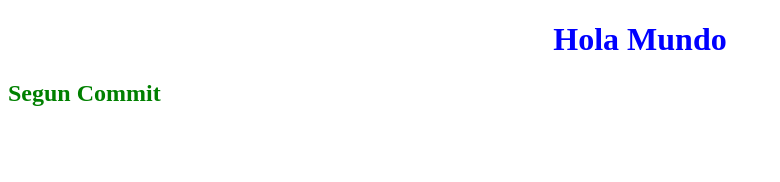
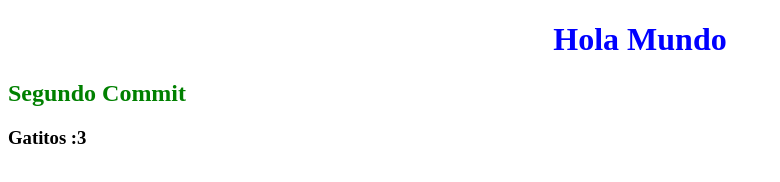
Before and after one commit to HGMedina/Mi-Primer-Repositorio, a plain HTML site: page index.html in a window 1280 px wide. Shown: the whole page, without its empty margins (0-780 px from the left). Drawn offline with Linux system fonts and the light colour scheme.

Commit message:
agregue un h3

```diff
--- a/index.html
+++ b/index.html
@@ -9,6 +9,8 @@
 <body>
     <h1>Hola Mundo</h1>
 
-    <h2>Segun Commit</h2>
+    <h2>Segundo Commit</h2>
+
+    <h3>Gatitos :3</h3>
 </body>
 </html>
```
